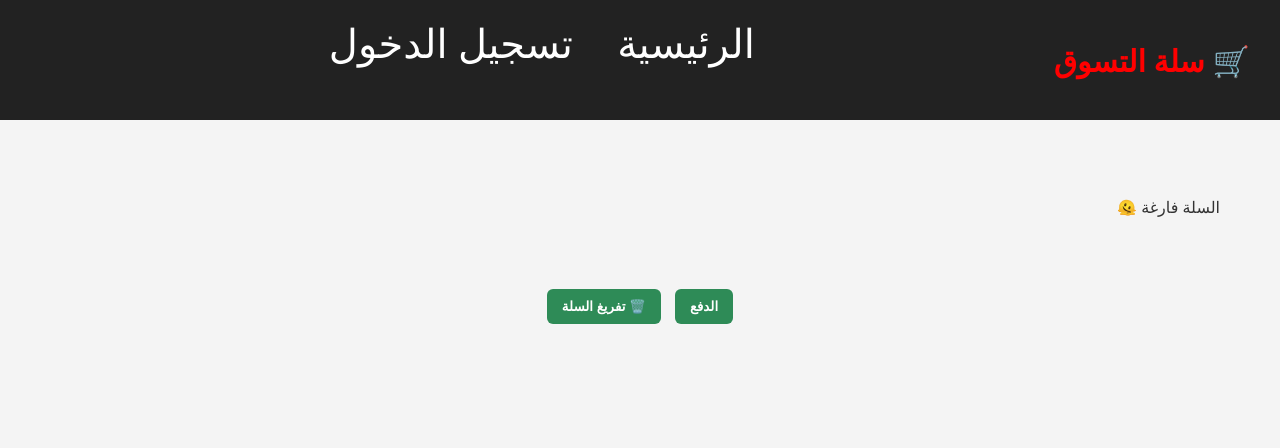
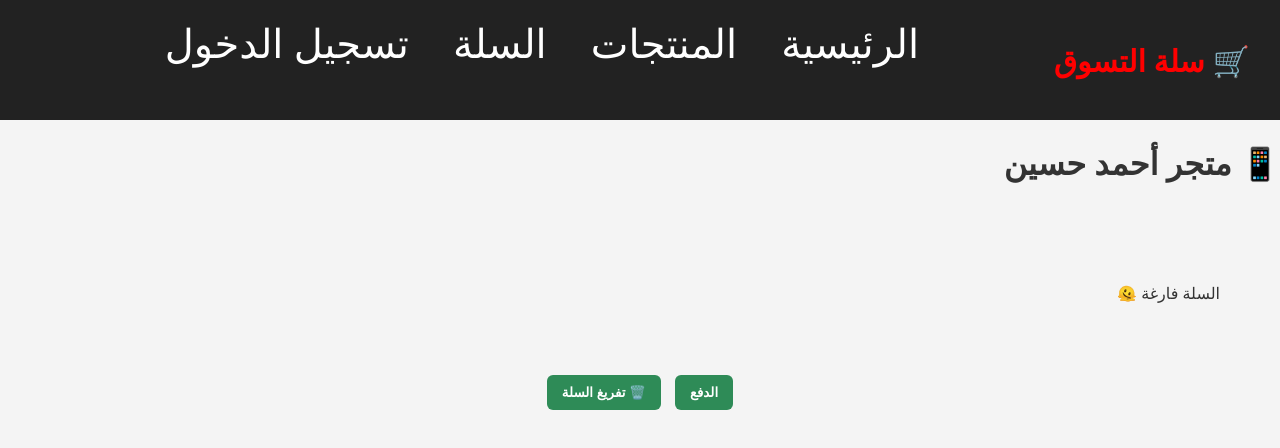
Before and after one commit to Ahmedalawmissi/my-electronics-store-, a plain HTML site: page cart.html in a window 1280 px wide. Drawn offline with Linux system fonts and the light colour scheme.

Commit message:
Update cart.html

```diff
--- a/cart.html
+++ b/cart.html
@@ -2,7 +2,8 @@
 <html lang="ar">
 
 <head>
-    <meta charset="UTF-8">
+    <meta charset="UTF-8"/>
+    <meta name="viewport" content="width=device-width,initial-scale=1.0"/>
     <title>سلة التسوق</title>
     <link rel="stylesheet" href="css/style.css">
 </head>
@@ -11,11 +12,15 @@
     <header>
         <h1>🛒 سلة التسوق</h1>
         <nav>
-            <a href="index.html">الرئيسية</a>
-            <a href="auth.html">تسجيل الدخول</a>
-        </nav>
-    </header>
+      <a href="index.html">الرئيسية</a>
+      <a href="product.html">المنتجات</a>
+      <a href="cart.html"> السلة</a>
+      <a href="auth.html">تسجيل الدخول</a>
+    </nav>
 
+
+  </header>
+  <div class="ahmed"><h1>📱 متجر أحمد حسين</h1></div>
     <main>
         <section id="cart-items" class="cart-container"></section>
         <div id="total-price" class="total-price"></div>
```
